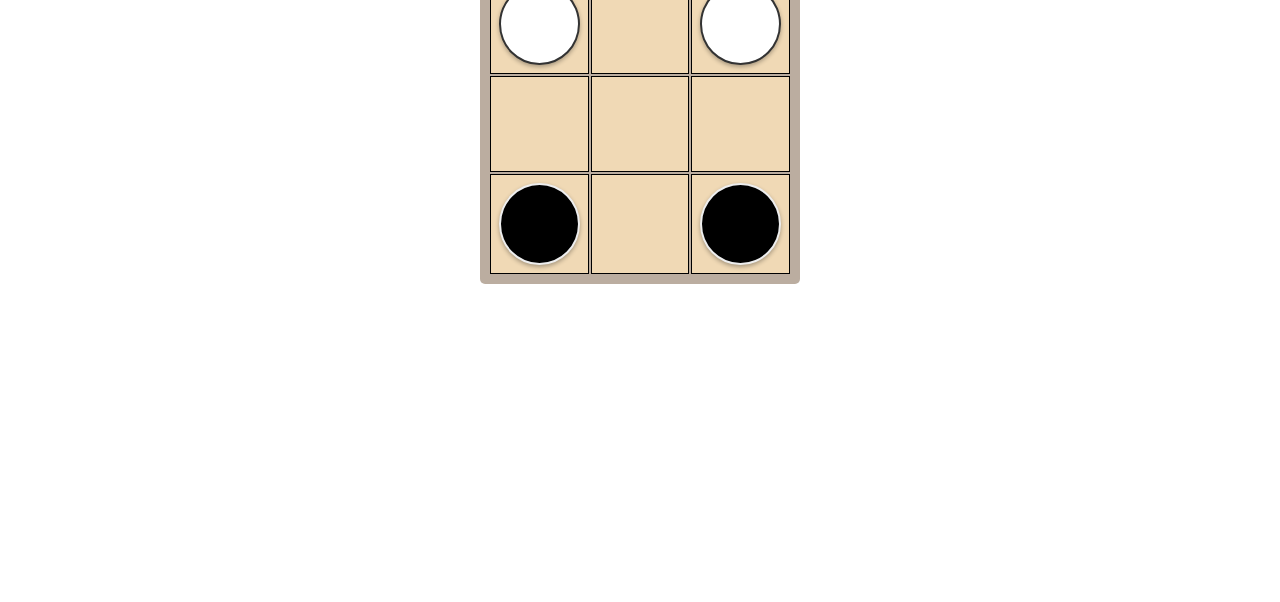
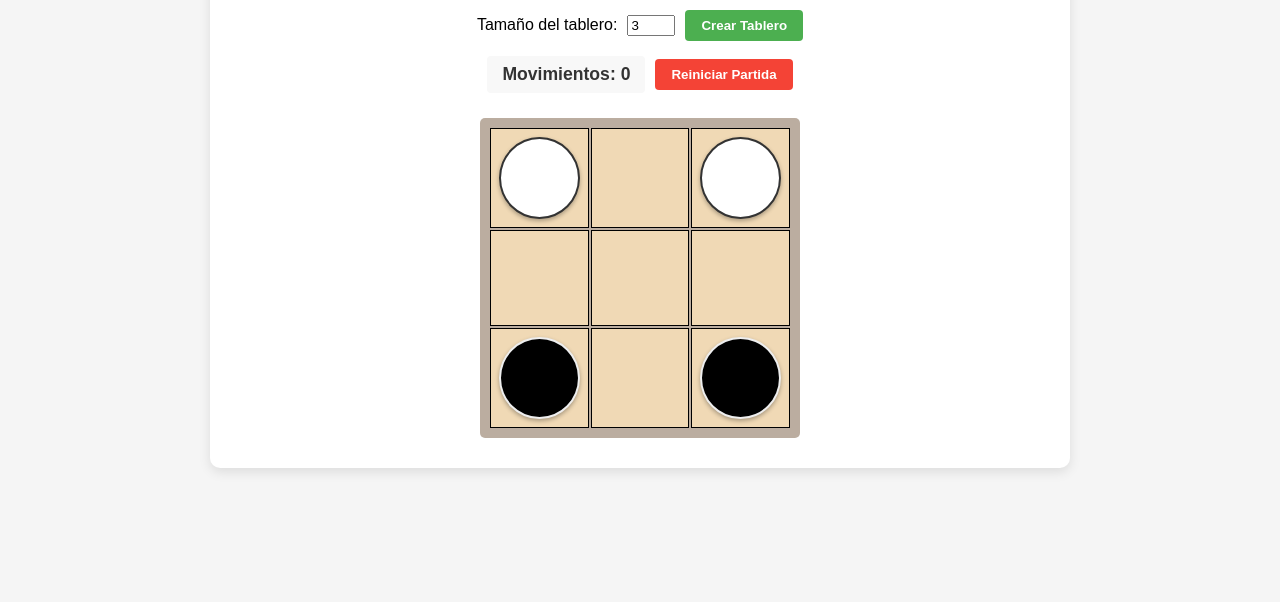
Before and after one commit to camilo-cobos/juego-cuatro-caballos, a plain HTML site: page index.html in a window 1280 px wide. Shown: the part 238-840 px from the top of the page. Before the commit the page ends 800 px from the top, so only its background shows below. Drawn offline with Linux system fonts and the light colour scheme.

Commit message:
Update styles.css

```diff
--- a/styles.css
+++ b/styles.css
@@ -1,8 +1,67 @@
+/* ===== ESTILOS BASE ===== */
+body {
+  font-family: 'Arial', sans-serif;
+  background-color: #f5f5f5;
+  margin: 0;
+  padding: 20px;
+  display: flex;
+  justify-content: center;
+  align-items: center;
+  min-height: 100vh;
+}
+
+.game-container {
+  background-color: white;
+  padding: 30px;
+  border-radius: 10px;
+  box-shadow: 0 4px 12px rgba(0, 0, 0, 0.1);
+  max-width: 800px;
+  width: 100%;
+}
+
+h1 {
+  color: #333;
+  text-align: center;
+  margin-bottom: 25px;
+}
+
+/* ===== CONTROLES DEL JUEGO ===== */
+.controls {
+  display: flex;
+  flex-direction: column;
+  gap: 15px;
+  margin-bottom: 25px;
+}
+
+.control-group {
+  display: flex;
+  flex-wrap: wrap;
+  align-items: center;
+  justify-content: center;
+  gap: 10px;
+}
+
+.game-btn {
+  background-color: #4CAF50;
+  color: white;
+  border: none;
+  padding: 8px 16px;
+  border-radius: 4px;
+  cursor: pointer;
+  font-weight: bold;
+  transition: all 0.3s ease;
+}
+
+.game-btn:hover {
+  transform: translateY(-2px);
+  box-shadow: 0 2px 5px rgba(0, 0, 0, 0.2);
+}
+
 /* ===== ESTILOS DEL TABLERO ===== */
 #tablero {
   display: grid;
   gap: 2px;
-  margin: 20px auto;
+  margin: 0 auto;
   width: 300px;
   height: 300px;
   background-color: #bbada0;
@@ -59,13 +118,24 @@
   border-radius: 4px;
   cursor: pointer;
   font-weight: bold;
-  margin-left: 10px;
   transition: all 0.3s ease;
 }
 
 .btn-reiniciar:hover {
   background-color: #d32f2f;
   transform: translateY(-2px);
+}
+
+/* ===== CONTADOR DE MOVIMIENTOS ===== */
+#contador-movimientos {
+  font-weight: bold;
+  font-size: 1.1em;
+  color: #333;
+  background-color: #f8f8f8;
+  padding: 8px 15px;
+  border-radius: 4px;
+  min-width: 120px;
+  text-align: center;
 }
 
 /* ===== MENSAJE DE VICTORIA ===== */
@@ -78,7 +148,7 @@
   color: white;
   padding: 20px 40px;
   border-radius: 10px;
-  box-shadow: 0 4px 8px rgba(0, 0, 0, 0.3);
+  box-shadow: 0 4px 12px rgba(0, 0, 0, 0.2);
   font-size: 1.2em;
   text-align: center;
   z-index: 1000;
@@ -96,34 +166,23 @@
   }
 }
 
-/* ===== CONTADOR DE MOVIMIENTOS ===== */
-#contador-movimientos {
-  font-weight: bold;
-  margin: 10px 0;
-  font-size: 1.1em;
-  color: #333;
+/* ===== RESPONSIVE ===== */
+@media (max-width: 600px) {
+  .game-container {
+    padding: 15px;
   }
 
-/* ===== CONTROLES DEL JUEGO ===== */
   .controls {
-  margin-bottom: 20px;
-  padding: 15px;
-  background-color: #eee;
-  border-radius: 5px;
-  display: flex;
-  flex-wrap: wrap;
-  justify-content: center;
-  align-items: center;
-  gap: 10px;
+    flex-direction: column;
   }
 
-.controls label {
-  font-weight: bold;
-  margin-right: 5px;
+  .control-group {
+    flex-direction: column;
+    align-items: stretch;
   }
 
-.controls input {
-  padding: 5px;
-  width: 50px;
+  .game-btn, #contador-movimientos {
+    width: 100%;
     text-align: center;
   }
+}
```
Lines whose indentation alone changed are shown as unchanged.
